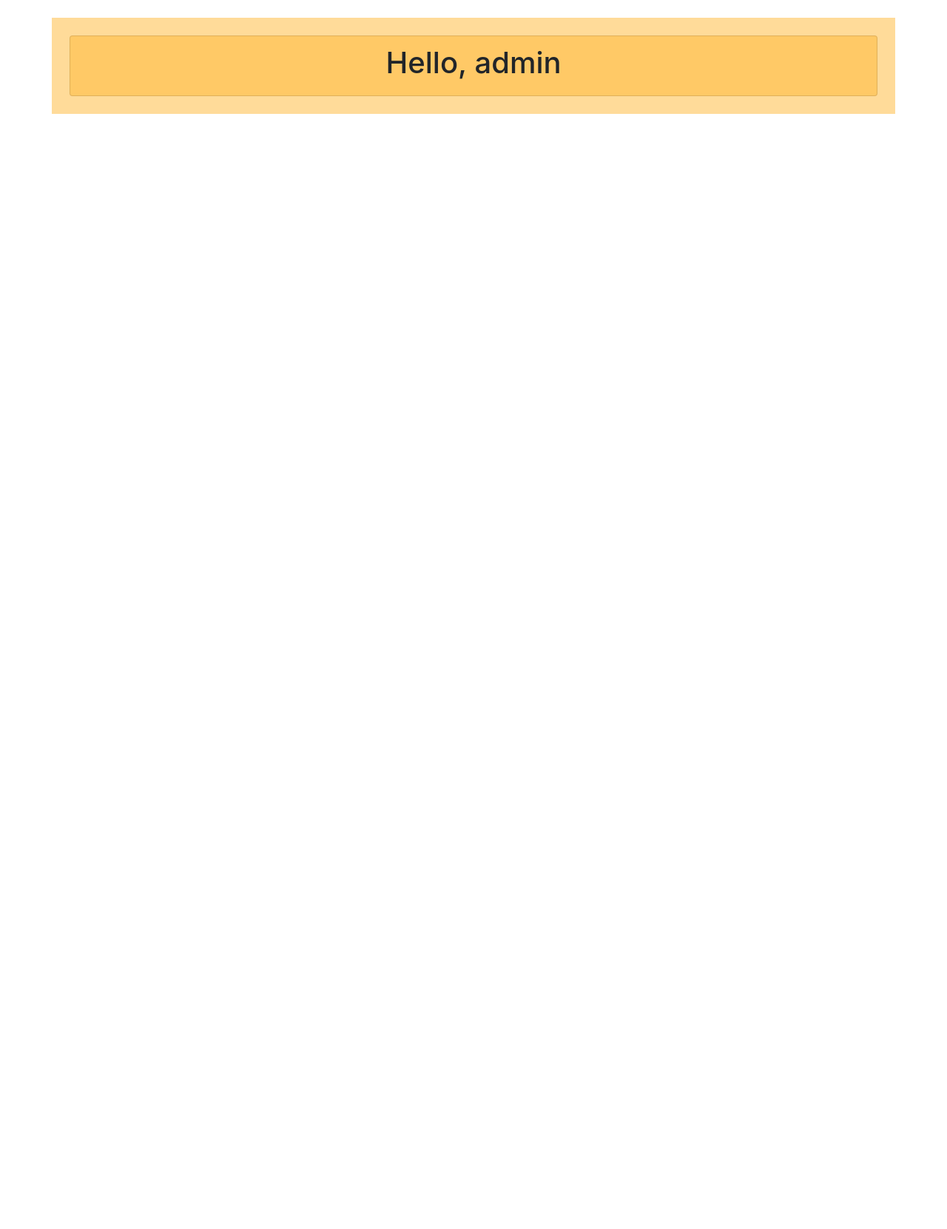
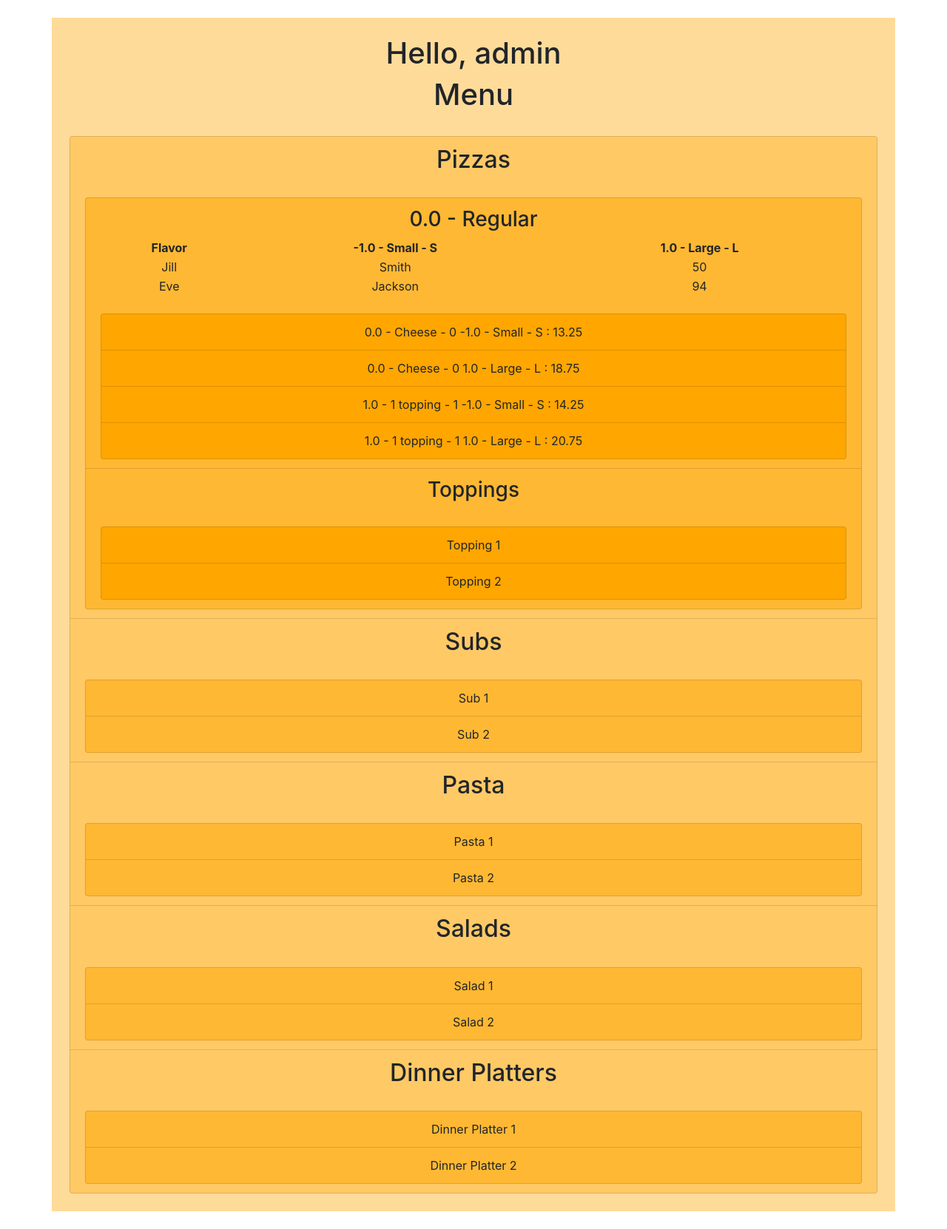
Before and after one commit to navetech/work, a Django app: page / in a window 1280 px wide. Shown: the part 76-1738 px from the top of the page at 74% size. Before the commit the page ends 230 px from the top, so only its background shows below. Run offline with Django 3.2, Linux system fonts and the light colour scheme; a user stored in the database is signed in; data comes from the database, SQL or seed files in the repository; both versions use the stored data as it was after the commit; some libraries are stand-ins or nearby versions.

Commit message:
Start implementing menu page

```diff
--- a/pizza/project3/orders/templates/orders/login.html
+++ b/pizza/project3/orders/templates/orders/login.html
@@ -17,8 +17,8 @@
             </div>
         </li>
 
-            <li class="list-group-item ln-container01">
-                <form action="{% url 'login' %}" method="post">
+        <li class="list-group-item ln-container01">
+            <form action="{% url 'login' %}" method="post">
                 {% csrf_token %}
                 <div class="form-group">
                     <label for="username">Username</label>
--- /dev/null
+++ b/pizza/project3/orders/templates/orders/menu.html
@@ -0,0 +1,134 @@
+{% extends "orders/base.html" %}
+
+
+{% block title %}
+    Menu
+{% endblock %}
+
+{% block main %}
+    <div>
+        {% if message %}
+        <h1>{{ message }}</h1>
+        {% else %}
+        <h1></h1>
+        {% endif %}
+        <h1>Menu</h1>
+    </div>
+
+    <div class="ln-group-divider"></div>
+
+    <ul class="list-group pt-4">
+        <li class="list-group-item ln-container01">
+            <h2>Pizzas</h2>
+            <div class="ln-group-divider"></div>
+            {% regroup pizzas by pizza_type as pizza_types_list %}
+            <ul class="list-group pt-4">
+                {% for pizza_type in pizza_types_list %}
+                    <li class="list-group-item ln-container02">
+                        <h3>{{ pizza_type.grouper }}</h3>
+                        <table style="width:100%">
+                            <tr>
+                              <th>Flavor</th>
+                              {% for size in sizes %}
+                                <th>{{ size }}</th>
+                                {% endfor %}
+                            </tr>
+                            <tr>
+                              <td>Jill</td>
+                              <td>Smith</td>
+                              <td>50</td>
+                            </tr>
+                            <tr>
+                              <td>Eve</td>
+                              <td>Jackson</td>
+                              <td>94</td>
+                            </tr>
+                          </table>
+
+
+                          <ul class="list-group pt-4">
+                                {% for pizza in pizza_type.list %}
+                                        <li class="list-group-item ln-container03">
+                                            {{ pizza.flavor }} {{ pizza.pizza_size }} : {{ pizza.price }}
+                                        </li>
+                                {% endfor %}
+                        </ul>
+                    </li>
+                    <div class="ln-group-divider"></div>
+                {% endfor %}
+
+                <div class="ln-group-divider"></div>
+
+                <div class="ln-group-divider"></div>
+
+                <li class="list-group-item ln-container02">
+                    <h3>Toppings</h3>
+                    <ul class="list-group pt-4">
+                        <li class="list-group-item ln-container03">
+                            Topping 1
+                        </li>
+                        <li class="list-group-item ln-container03">
+                            Topping 2
+                        </li>
+                    </ul>
+                </li>
+            </ul>
+        </li>
+
+        <div class="ln-group-divider"></div>
+
+        <li class="list-group-item ln-container01">
+            <h2>Subs</h2>
+            <ul class="list-group pt-4">
+                <li class="list-group-item ln-container02">
+                    Sub 1
+                </li>
+                <li class="list-group-item ln-container02">
+                    Sub 2
+                </li>
+            </ul>
+        </li>
+
+        <div class="ln-group-divider"></div>
+
+        <li class="list-group-item ln-container01">
+            <h2>Pasta</h2>
+            <ul class="list-group pt-4">
+                <li class="list-group-item ln-container02">
+                    Pasta 1
+                </li>
+                <li class="list-group-item ln-container02">
+                    Pasta 2
+                </li>
+            </ul>
+        </li>
+
+        <div class="ln-group-divider"></div>
+
+        <li class="list-group-item ln-container01">
+            <h2>Salads</h2>
+            <ul class="list-group pt-4">
+                <li class="list-group-item ln-container02">
+                    Salad 1
+                </li>
+                <li class="list-group-item ln-container02">
+                    Salad 2
+                </li>
+            </ul>
+        </li>
+
+        <div class="ln-group-divider"></div>
+
+        <li class="list-group-item ln-container01">
+            <h2>Dinner Platters</h2>
+            <ul class="list-group pt-4">
+                <li class="list-group-item ln-container02">
+                    Dinner Platter 1
+                </li>
+                <li class="list-group-item ln-container02">
+                    Dinner Platter 2
+                </li>
+            </ul>
+        </li>
+    </ul>
+{% endblock %}
--- a/pizza/project3/orders/templates/orders/user.html
+++ /dev/null
@@ -1,16 +0,0 @@
-{% extends "orders/base.html" %}
-
-
-{% block title %}
-    User
-{% endblock %}
-
-{% block main %}
-    <ul class="list-group">
-        <li class="list-group-item ln-container01">
-            <div>
-                <h1>Hello, {{ user.username }}</h1>
-            </div>
-        </li>
-    </ul>
-{% endblock %}
--- a/pizza/project3/orders/views.py
+++ b/pizza/project3/orders/views.py
@@ -3,6 +3,15 @@ from django.http import HttpResponse, HttpResponseRedirect
 from django.shortcuts import render
 from django.urls import reverse
 from django.contrib.auth.models import User
+
+from .models import Size
+from .models import Topping, SpecialPizza, PizzaType, PizzaFlavor, Pizza
+from .models import SubFlavor, Sub, ExtraFlavor, Extra
+from .models import PastaFlavor, Pasta
+from .models import SaladFlavor, Salad
+from .models import DinnerPlatterFlavor, DinnerPlatter
+from .models import OrderStatus, Order
+from .models import PizzaOrder, SubOrder, PastaOrder, SaladOrder, DinnerPlatterOrder
 
 
 # Create your views here.
@@ -12,10 +21,18 @@ def index(request):
     if not request.user.is_authenticated:
         return HttpResponseRedirect(reverse("login"))
     else:
+        sizes = Size.objects.all()
+        pizza_types = PizzaType.objects.all()
+        pizza_flavors = PizzaFlavor.objects.all()
+        pizzas = Pizza.objects.all()
         context = {
-            "user": request.user
+            "message": f"Hello, {request.user}",
+            "sizes": sizes,
+            "pizza_types": pizza_types,
+            "pizza_flavors": pizza_flavors,
+            "pizzas": pizzas
         }
-        return render(request, "orders/user.html", context)
+        return render(request, "orders/menu.html", context)
 
 
 def login_view(request):
@@ -43,12 +60,13 @@ def register_view(request):
 
     username = request.POST["username"]
     password = request.POST["password"]
-    user = User.objects.get(username=username)
-    if user is None:
+    user = User.objects.filter(username=username)
+    if len(user) < 1:
         user = User.objects.create_user(username=username, password=password)
         if user is None:
             return render(request, "orders/register.html", {"message": "Invalid credentials."})
     else:
+        user = user[0]
         user.is_active = True
         user.set_password(password)
         user.save()
```
Also changed, not shown: pizza/project3/db.sqlite3.
